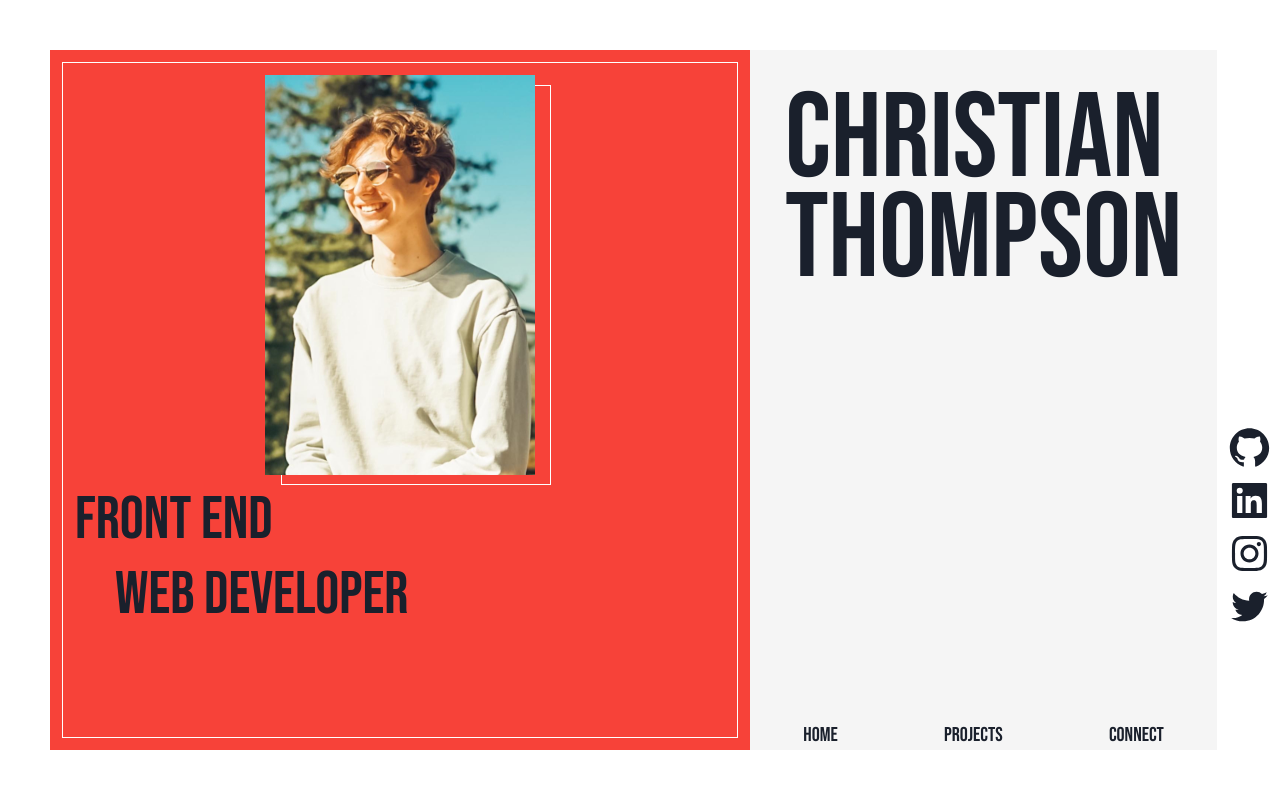
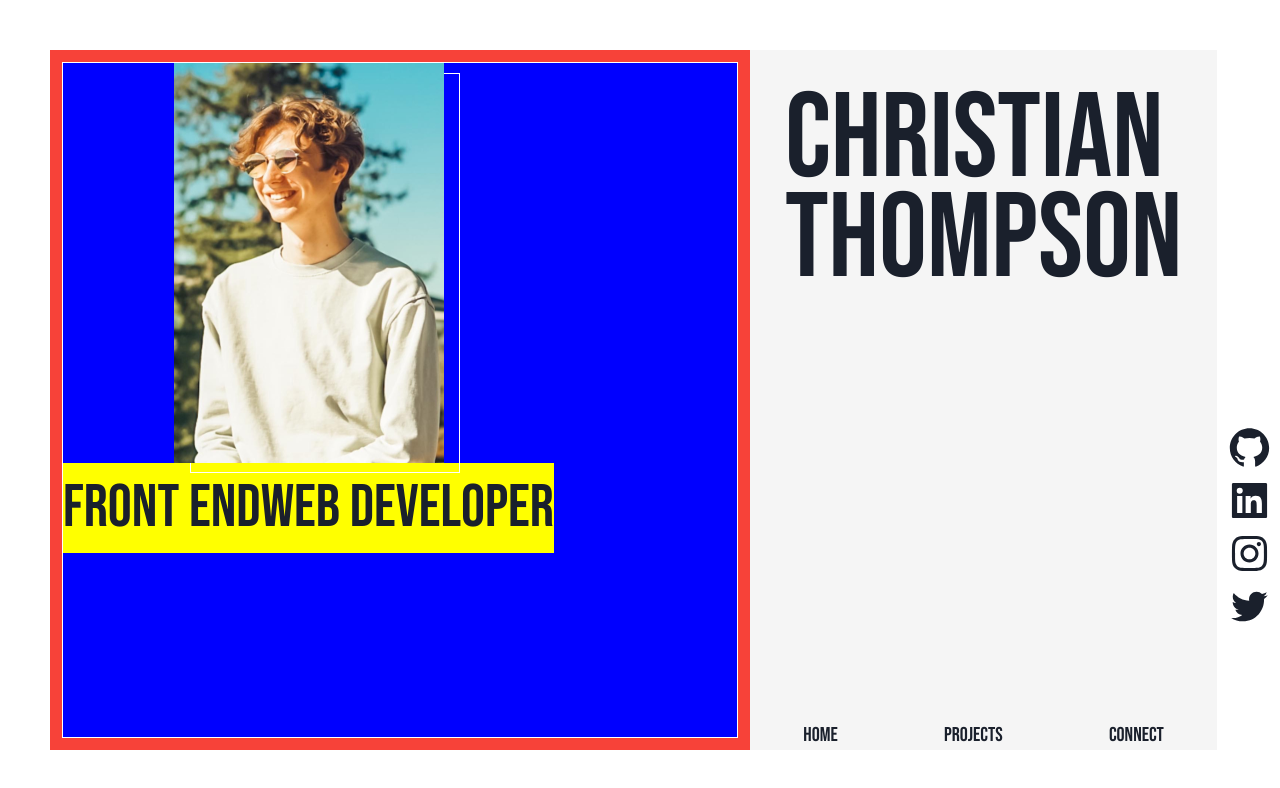
Before and after one commit to Weegius/Portfolio, a React (Create React App) app: page /#/ in a window 1280 px wide. Shown: the top 788 px of the page. Built offline with nearby package versions, Linux system fonts and the light colour scheme; a web font is replaced by a local one.

Commit message:
testing formatting changes

```diff
--- a/src/components/home.js
+++ b/src/components/home.js
@@ -6,14 +6,15 @@ const Home = () => {
   return (
     <>
       <AnimatePresence>
+
         <Flex
-          p={3}
+          // p={3}
           justifyContent={"space-between"}
-          flexDir={"column"}
           h="100%"
           w="100%"
           borderColor={"white"}
           borderWidth={1}
+          bg={"blue"}
         >
           <motion.div
             initial={{ opacity: 0 }}
@@ -21,16 +22,21 @@ const Home = () => {
             exit={{ opacity: 0 }}
           >
             <Flex alignSelf={"center"} flexDir="column">
+
+              {/* ----------------- NAME -------------------- */}
               <Flex
                 display={["flex", "flex", "none", "none"]}
                 alignSelf="center"
                 flexDir={"column"}
                 fontSize={[70, 100, 20, 20, 1]}
+                bg="white"
               >
                 <Text>Christian</Text>
                 <Text mt={-10}>Thompson</Text>
               </Flex>
+
               <Flex alignSelf={"center"}>
+                {/* ------------- WHITE BOX AROUND IMAGE -------------------- */}
                 <Flex
                   pos="absolute"
                   alignSelf={"center"}
@@ -42,7 +48,7 @@ const Home = () => {
                   h={[230, 250, 350, 400]}
                   display={["flex", "none", "flex", "flex"]}
                 />
-                {/*------Images------- */}
+                {/*--------------------- IMAGE -------------------- */}
                 <Image
                   src="./images/headshot.jpg"
                   alt="Headshot"
@@ -54,17 +60,21 @@ const Home = () => {
                 />
               </Flex>
 
-              <Flex
-                flexDir={["none", "column", "none", "column"]}
-                fontSize={[30, 60, 60, 60]}
-                mt={[5, 10, 10, 0]}
-              >
-                <Text>Front End</Text>
-                <Text ml={10} mt={-15}>
-                  Web Developer
-                </Text>
-              </Flex>
             </Flex>
+
+              {/* --------------- BOTTOM TEXT ---------------- */}
+
+            <Flex
+              // flexDir={["row", "row", "none", "row"]}
+              fontSize={[30, 60, 60, 60]}
+              mt={[5, 10, 10, 0]}
+              // flexDir={"row"}
+              bg="yellow"
+            >
+              <Text>Front End</Text>
+              <Text>Web Developer</Text>
+            </Flex>
+
           </motion.div>
         </Flex>
       </AnimatePresence>
```
